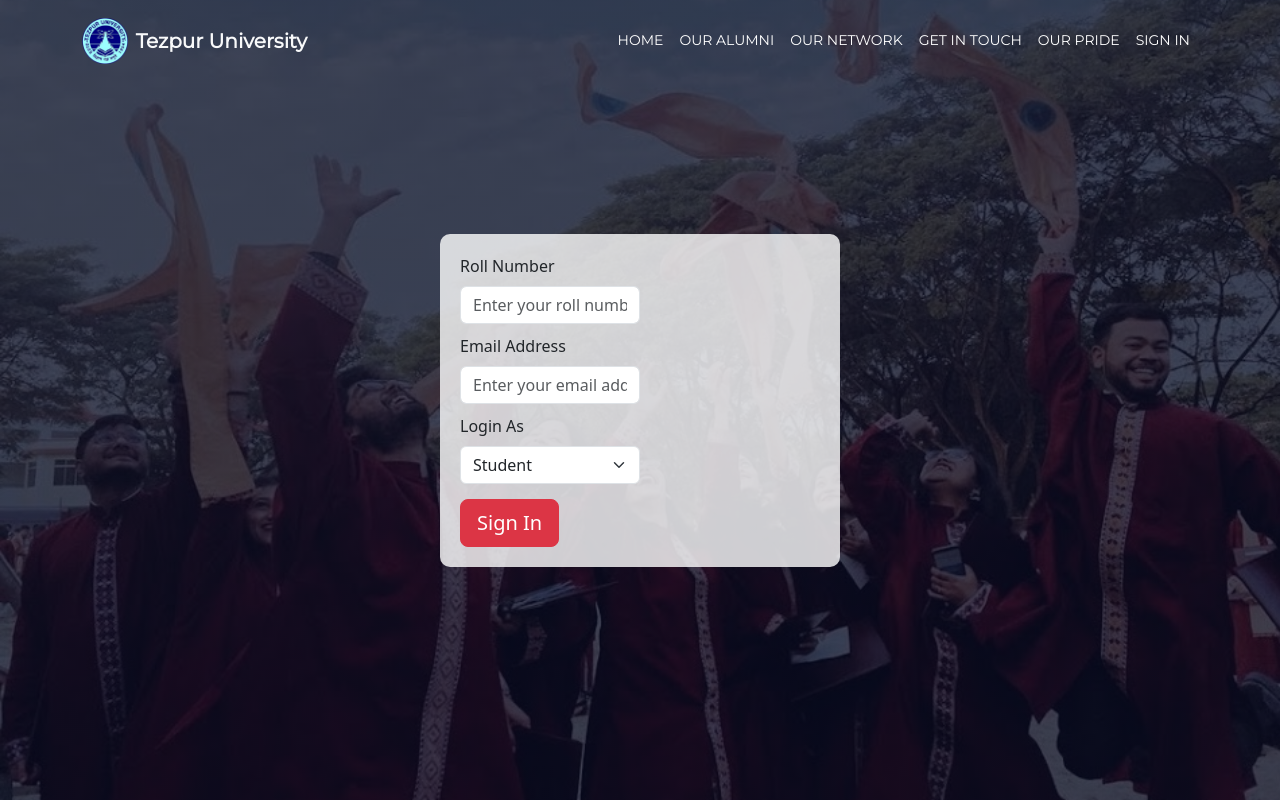
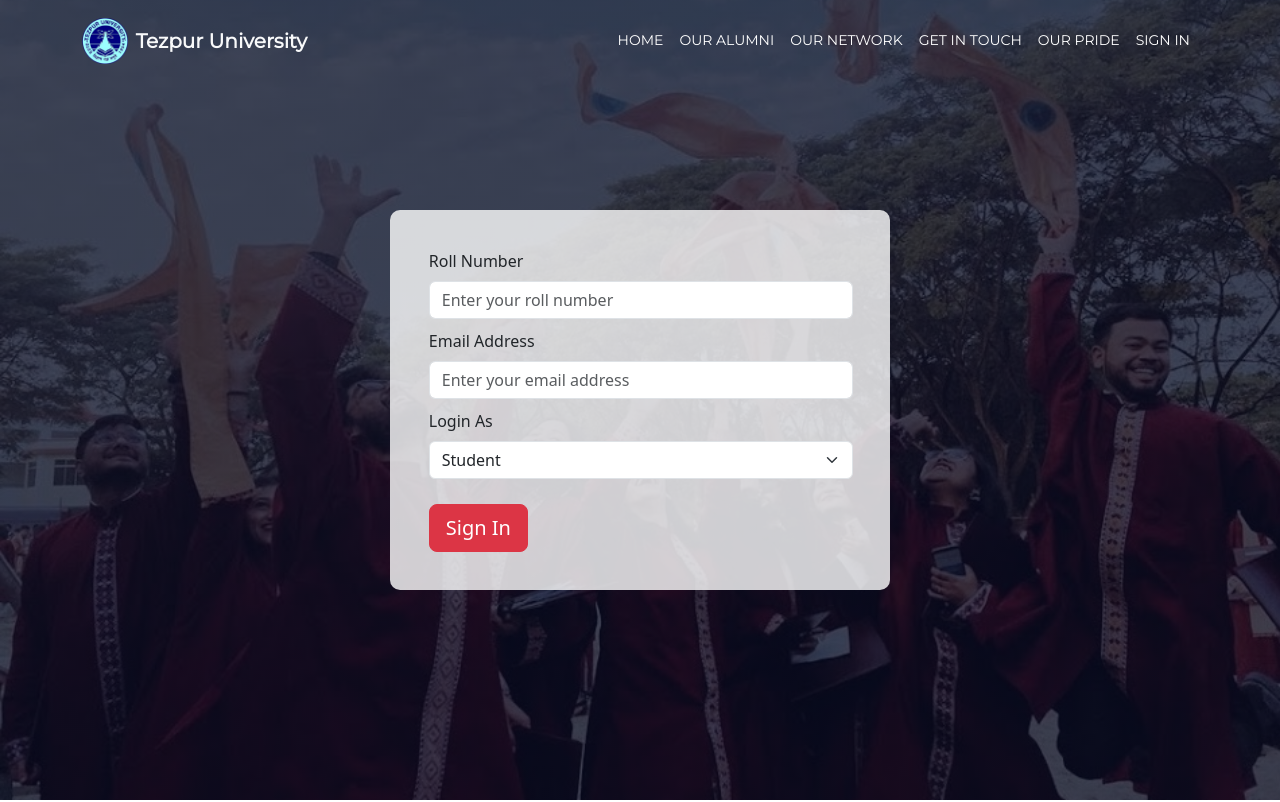
Before and after one commit to praptipriyaph/React-Alumni-Website, a React (Create React App) app: page /Sign in a window 1280 px wide. Shown: the top 802 px of the page. Built offline with nearby package versions, Linux system fonts and the light colour scheme.

Commit message:
backend done

```diff
--- a/src/pages/Contact/Contact.jsx
+++ b/src/pages/Contact/Contact.jsx
@@ -36,7 +36,7 @@ function Contact() {
             alert("Message can't be left Blank!");
         }
         else{
-            // const url = 'http://localhost:80/react-university-website-master/src/pages/Contact/Contact.php';
+            const url = 'http://localhost:80/react-university-website-master/src/pages/Contact/Contact.php';
 
             const frmData = new URLSearchParams();
             frmData.append('first_name', first_name);
@@ -47,30 +47,8 @@ function Contact() {
             frmData.append('history', history);
             frmData.append('msg', msg);
 
-            // console.log(frmData);
-            // axios.post(url, frmData).then(response=> alert(response.data)).catch(error=> alert(error));
-
-            fetch('http://localhost:80/react-university-website-master/src/pages/Contact/Contact.php', {
-                method: 'POST',
-                body: frmData
-            }).then(response=> response.text()).then(data => {console.log('Fetch is executed!', data);}).catch(error => {console.error('Fetch Error!', error);});
-            // const data = {
-            //     first_name,
-            //     last_name,
-            //     email,
-            //     alum_name,
-            //     reason,
-            //     history,
-            //     msg
-            // };
-
-            // const submitrequest = {
-            //     method: "POST",
-            //     headers: {
-            //         "Content-Type": "application/json"
-            //     },
-            //     body: JSON.stringify(data)
-            // };
+            console.log(frmData);
+            axios.post(url, frmData).then(response=> alert(response.data)).catch(error=> alert(error));
         };
 
         console.log('Form submitted:', {
@@ -83,14 +61,10 @@ function Contact() {
           msg,
         });
 
-        // // Reset form fields if needed
-        // setFirst_name('');
-        // setLast_name('');
-        // setEmail('');
-        // setAlum_name('');
-        // setReason('Expressing Gratitude');
-        // setHistory('No');
-        // setMsg('');
+        setEmail('');
+        setAlum_name('');
+        setReason('Expressing Gratitude');
+        setHistory('No');
     };
 
     return (
@@ -106,7 +80,7 @@ function Contact() {
             </header>
 
             <div className='container my-5 d-flex justify-content-center'>
-                <Form id='contact-form' method='post' action= 'Contact.php' onSubmit={handleSubmit}>
+                <Form id='contact-form' method='POST' action= 'Contact.php' onSubmit={handleSubmit}>
                     <Row className='mb-3'>
                         <Col sm={12} md={6} className='mb-3 mb-md-0'>
                             <Form.Label>First Name</Form.Label>
--- a/src/pages/Sign/Sign.css
+++ b/src/pages/Sign/Sign.css
@@ -9,19 +9,13 @@
 
 /* Container for the sign-in form */
 .form-container {
-    width: 100%;
-    max-width: 400px;
-    padding: 20px;
+    width: 39vw;
+    max-width: 39vw;
+    padding: 3vw;
     border-radius: 10px;
     background-color: rgba(255, 255, 255, 0.8);
     margin: 0 auto; /* Center the form container horizontally */
 }
-
-.field{
-    margin-left: 30;
-    display: block;
-}
-
 
 /* Style the labels and placeholder text */
 .form-group label,
--- a/src/pages/Sign/Sign.jsx
+++ b/src/pages/Sign/Sign.jsx
@@ -6,7 +6,7 @@ function Sign() {
     const [formData, setFormData] = useState({
         rollNumber: '',
         email: '',
-        loginAs: 'student' // Default login as student
+        loginAs: 'student'
     });
 
     const handleChange = (event) => {
@@ -16,16 +16,15 @@ function Sign() {
 
     const handleSubmit = (event) => {
         event.preventDefault();
-        // Add logic to handle form submission (e.g., sending credentials to the backend)
         console.log(formData);
     };
 
     return (
         <div className='sign-container'>
-            <div className='container my-5'>
+            <div className='container my-5 '>
                 <div className='form-container'>
 
-                    <Form id='contact-form' onSubmit={handleSubmit}>
+                    <Form id='contact-form' className='field' onSubmit={handleSubmit}>
                         <Form.Label>Roll Number</Form.Label>
                         <Form.Control
                             type='text'
@@ -33,7 +32,7 @@ function Sign() {
                             value={formData.rollNumber}
                             onChange={handleChange}
                             placeholder='Enter your roll number'
-                            style={{ marginBottom: '10px' }}
+                            style={{ width: '33.157vw', marginBottom: '10px' }}
                         />
 
                         <Form.Label>Email Address</Form.Label>
@@ -43,7 +42,7 @@ function Sign() {
                             value={formData.email}
                             onChange={handleChange}
                             placeholder='Enter your email address'
-                            style={{ marginBottom: '10px' }}
+                            style={{ width: '33.157vw', marginBottom: '10px' }}
                         />
 
                         <Form.Label>Login As</Form.Label>
@@ -51,6 +50,7 @@ function Sign() {
                             name='loginAs'
                             value={formData.loginAs}
                             onChange={handleChange}
+                            style={{ width: '33.157vw', marginBottom: '10px' }}
                         >
                             <option value='student'>Student</option>
                             <option value='alumni'>Alumni</option>
```
Also changed, not shown: 1 other file (tests, documents, lock files or other folders).
